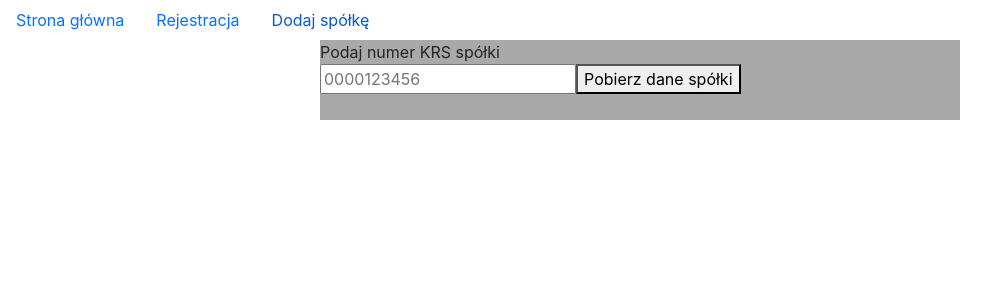
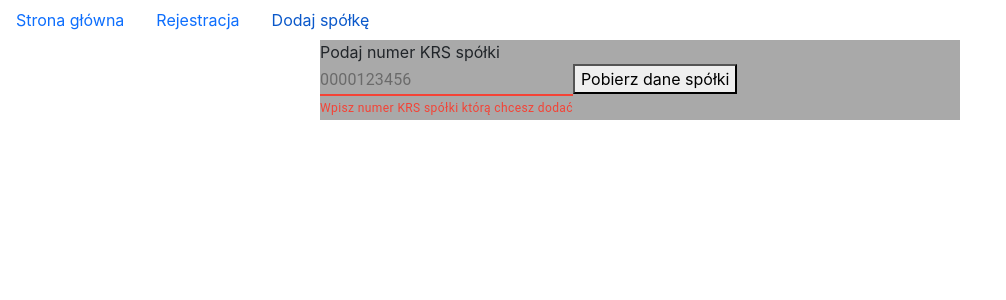
Before and after one commit to michal-bed/el-proyecte-grande-naspolke, a React (Create React App) app in the folder src/main/webapp/na-spolke-client/: page / in a window 1280 px wide. Both pictures are taken after a click on the button "Dodaj spółkę". Shown: the top 300 px of the page, without its empty margins (0-1006 px from the left). Built offline with nearby package versions, Linux system fonts and the light colour scheme.

Commit message:
validation KRS user input to search company

```diff
--- a/src/main/webapp/na-spolke-client/src/components/addCompany/AddCompany.js
+++ b/src/main/webapp/na-spolke-client/src/components/addCompany/AddCompany.js
@@ -1,7 +1,7 @@
 import KrsUserInput from "./krsInput/KrsUserInput";
 import CompanyForm from "./companyForm/CompanyForm";
 import {useState} from "react";
-import {ModalErrorMessage} from "./companyForm/formComponents/ModalFormError";
+import {ModalErrorMessage} from "./companyForm/ModalFormKrsInputError";
 import {Company} from "../../classes/company/Company";
 import Axios from "axios";
 
--- a/src/main/webapp/na-spolke-client/src/components/addCompany/krsInput/KrsUserInput.js
+++ b/src/main/webapp/na-spolke-client/src/components/addCompany/krsInput/KrsUserInput.js
@@ -1,6 +1,9 @@
 import {useState} from "react";
 import styles from "./KrsUserInput.module.css";
 import Axios from "axios";
+import {TextField} from "@material-ui/core";
+import validatePartners from "../companyForm/formComponents/companyOrgans/ValidationCompanyOrgans";
+import ValidationKrsUserInput from "./ValidationKrsUserInput";
 
 const KrsUserInput = (props)=>{
     const [krsNumber, setKrsNumber] = useState("");
@@ -9,10 +12,10 @@ const KrsUserInput = (props)=>{
 
     const krsNumberHandler = event => {
         const userKrsInput = event.target.value.trim();
+        setKrsNumber(userKrsInput);
         const onlyNum = /^\d+$/.test(userKrsInput)
         if(userKrsInput.length === 10 && onlyNum){
             setIsValid(true);
-            setKrsNumber(userKrsInput);
         } else {
             setIsValid(false);
         }
@@ -38,9 +41,10 @@ const KrsUserInput = (props)=>{
     return <div className={styles["krs-input-container"]}>
         <form onSubmit={formSubmitHandler}>
             <div><label>Podaj numer KRS spółki</label></div>
-            <input type="text"
+            <TextField type="text"
                    placeholder="0000123456"
-                   className={`${styles["krs-input-field"]} ${isValid ? "correct" : "incorrect"}`}
+                   error={ValidationKrsUserInput(krsNumber).hasOwnProperty("krsNumber")}
+                   helperText={ValidationKrsUserInput(krsNumber).krsNumber}
                    onChange={krsNumberHandler}/>
             <button type="submit">Pobierz dane spółki</button>
         </form>
--- /dev/null
+++ b/src/main/webapp/na-spolke-client/src/components/addCompany/krsInput/ValidationKrsUserInput.js
@@ -0,0 +1,14 @@
+export default function ValidationKrsUserInput(values) {
+    let errors = {};
+    console.log(values)
+    //company name validation
+    if (!values) {
+        errors.krsNumber = "Wpisz numer KRS spółki którą chcesz dodać";
+    } else if (/[^0-9]/.test(values)) {
+        errors.krsNumber = "Niedozwolone znaki";
+    } else if (values.trim().length !== 10) {
+        errors.krsNumber = "Numer KRS składa się z 10 cyfr"
+    }
+
+    return errors;
+}
```
Also changed, not shown: src/main/webapp/na-spolke-client/src/components/addCompany/companyForm/ModalFormKrsInputError.js (renamed from src/main/webapp/na-spolke-client/src/components/addCompany/companyForm/formComponents/ModalFormError.js).
